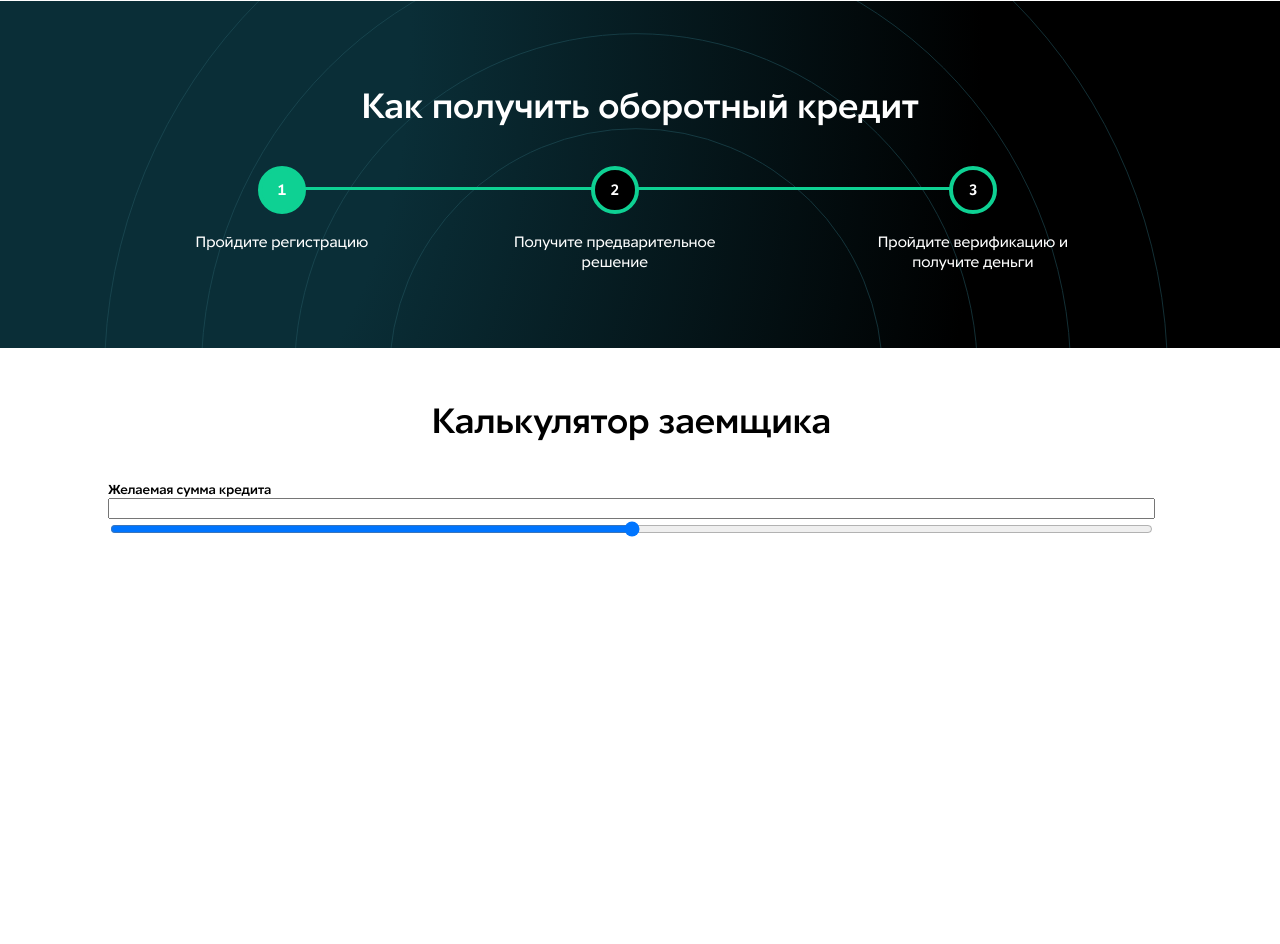
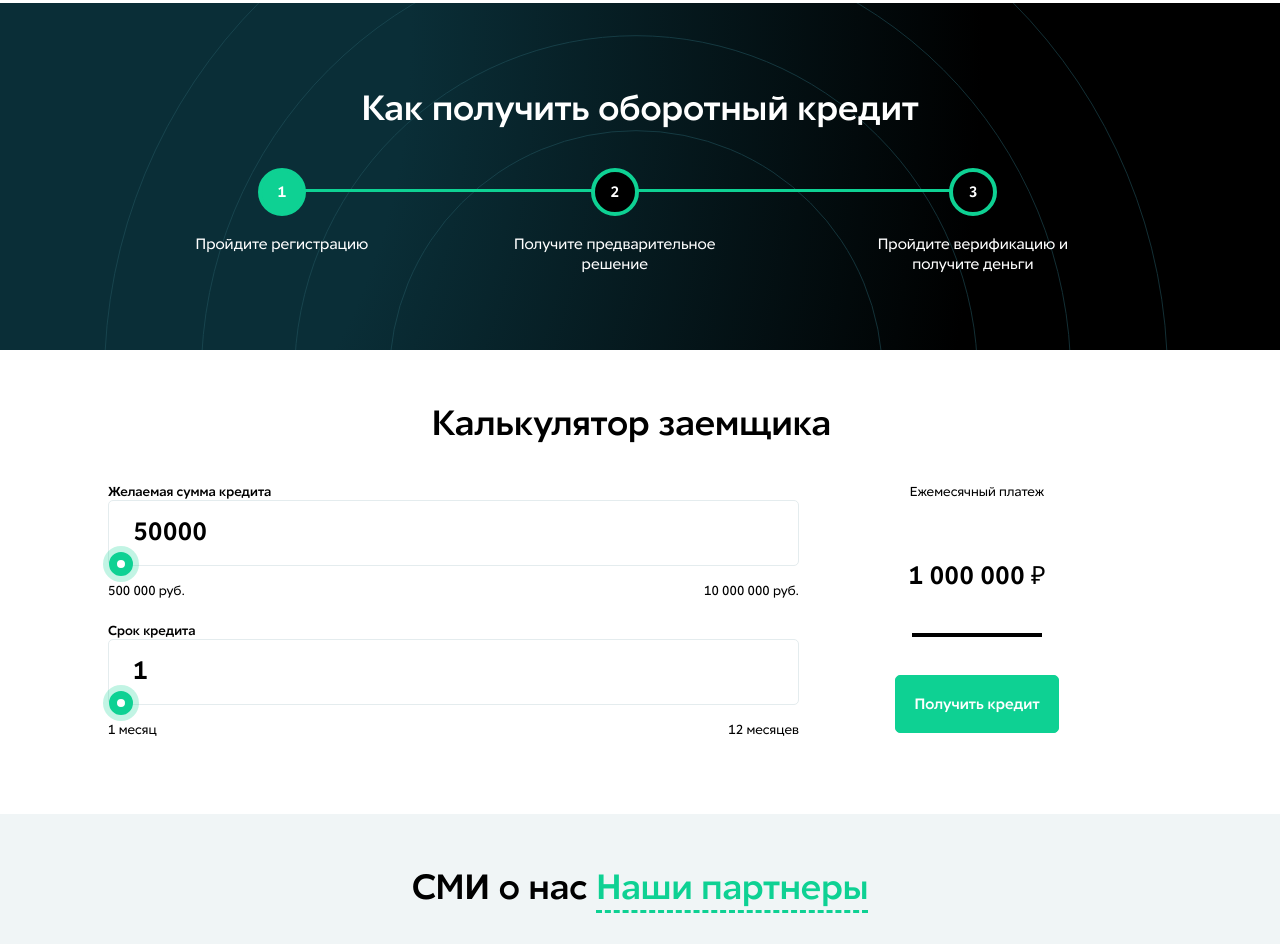
Before and after one commit to Aksultan/jetlend, a plain HTML site: page index.html in a window 1280 px wide. Shown: the part 1228-2172 px from the top of the page. Drawn offline with Linux system fonts and the light colour scheme.

Commit message:
feat: add section calculator

```diff
--- a/index.html
+++ b/index.html
@@ -48,7 +48,7 @@
                            <li>Срок до 12 месяцев</li>
                         </ul>
                     </div>
-                    <button class="section-about-btn">
+                    <button class="section-about-btn btn">
                         Получить кредит
                     </button>
                 </div>
@@ -99,14 +99,26 @@
                     <h2>Калькулятор заемщика</h2>
                     <div class="calculator">
                         <div class="calculator-left-side">
-                            <label for="sum">
-                                Желаемая сумма кредита
-                            </label>
-                            <input type="number" id="sum"/>
-                            <input type="range" min="500000" max="10000000" step="10000">
+                            <div class="range-sum">
+                                <label for="sum">
+                                    Желаемая сумма кредита
+                                </label>
+                                <input type="number" value="50000" id="sum" min="50000" max="1000000"/>
+                                <input type="range" id="sumrange" value="50000" min="500000" max="10000000" step="100000">
+                            </div>
+                            <div class="range-month">
+                                <label for="months">
+                                    Срок кредита
+                                </label>
+                                <input type="number" id="months" value="1" min="1" max="12"/>
+                                <input type="range" id="summonths" value="1" min="1" max="12" step="1">
+                            </div>
                         </div>
                         <div class="calculator-right-side">
-
+                            <h5>Ежемесячный платеж</h4>
+                            <h4>1 000 000 <span>₽</span></h5>
+                                <hr/>
+                            <button>Получить кредит</button>
                         </div>
                     </div>
                 </div>
@@ -145,4 +157,22 @@
             </section>
         </main>
     </body>
+    <script>
+        document.getElementById("sumrange").addEventListener("input", function(){
+            let that = this;
+            colorTransition(that);
+            document.getElementById("sum").value = this.value;
+        });
+
+        document.getElementById("summonths").addEventListener("input", function(){
+            let that = this;
+            colorTransition(that);
+            document.getElementById("months").value = this.value;
+        });
+
+        function colorTransition(that) {
+            var value = (that.value-that.min)/(that.max-that.min)*100
+            that.style.background = 'linear-gradient(to right, #0ED193 0%, #0ED193 ' + value + '%, transparent ' + value + '%, transparent 100%)'
+        };
+    </script>
 </html>
--- a/master.css
+++ b/master.css
@@ -97,16 +97,17 @@ button{
     color: var(--primary);
     min-width: 138px;
     outline: none;
-    border: none;
+    border: 1px solid var(--secondary);
     border-radius: 5px;
     font: 15px RedRingMedium;
+    transition: 0.3s;
 }
-/*
-button:hover{
+
+.btn:hover{
     cursor: pointer;
     border: 1px solid var(--secondary);
     background-color: transparent;
-} */
+}
 
 .login-btn{
     padding:13px 35px 15px 34px;
@@ -327,13 +328,16 @@ h2{
     animation: grow 2s infinite;
 }
 
+.calculator{
+    display: flex;
+}
+
 .section-calculator{
     position: relative;
 }
 
 .wrapper-section-calculator{
     padding: 50px 125px 81px 108px;
-    height: 476px;
     background: var(--primary);
 }
 
@@ -361,8 +365,159 @@ h2{
 
 .calculator-left-side{
     display: flex;
+    position: relative;
     flex-direction: column;
     font: 13px RedRingMedium;
+    width: 66%;
+}
+
+/* .calculator-left-side>div{
+    min-height: 122px;
+} */
+
+.calculator-left-side input{
+    width: 100%;
+}
+
+input[type="number"]{
+    border: 1px solid #E4ECEE;
+    border-radius: 5px;
+    padding: 14px 24px 17px 24px;
+    font: 25px RedRingMedium;
+    color: var(--tertiary);
+}
+
+input[type="number"] {
+    -moz-appearance: textfield;
+}
+
+input::-webkit-inner-spin-button {
+    -webkit-appearance: none;
+    margin: 0;
+}
+
+input[type=range]::-webkit-slider-thumb{
+    -webkit-appearance: none;
+    position: relative;
+    top: -13px;
+    width: 7px;
+    height: 7px;
+    padding: 4px;
+    border: 8px solid var(--secondary);
+    background-color: var(--primary);
+    border-radius:50%;
+    box-shadow: 0 0 0 6px #0ed19340;
+}
+
+input[type=range]::-webkit-slider-thumb:hover{
+    border-color: hsla(161, 87%, 44%, 0.692);
+    cursor: pointer;
+}
+
+input[type=range]::-webkit-slider-runnable-track{
+    height: 2px;
+    background: transparent;
+}
+
+input:focus{
+    outline: none;
+}
+
+.range{
+    position: relative;
+}
+
+input[type=range]{
+    background: transparent;
+    -webkit-appearance: none;
+    -ms-progress-appearance: none;
+    -moz-appearance: none;
+}
+
+input[type="range"]{
+    position: absolute;
+    border-bottom-left-radius: 5px;
+    border-bottom-right-radius: 5px;
+    left: -0.2%;
+    bottom: -4%;
+}
+
+.range-sum, .range-month{
+    position: relative;
+}
+
+.range-month{
+    margin-top: 56px;
+}
+
+label{
+    margin-bottom: 12px;
+}
+
+.range-sum::before{
+    content: '500 000 руб.';
+    position: absolute;
+    bottom: -40%;
+    left: 0;
+    font: 13px RedRingRegular;
+}
+
+.range-sum::after{
+    content: '10 000 000 руб.';
+    position: absolute;
+    bottom: -40%;
+    right: 0;
+    font: 13px RedRingRegular;
+}
+
+.range-month::before{
+    content: '1 месяц';
+    position: absolute;
+    bottom: -40%;
+    left: 0;
+    font: 13px RedRingRegular;
+}
+
+.range-month::after{
+    content: '12 месяцев';
+    position: absolute;
+    bottom: -40%;
+    right: 0;
+    font: 13px RedRingRegular;
+}
+
+.calculator-right-side{
+    display: flex;
+    justify-content: center;
+    align-items: center;
+    flex-direction: column;
+    flex-grow: 2;
+}
+
+h5{
+    font: 13px RedRingRegular;
+    margin: 0 0 46px;
+}
+
+h4{
+    font: 25px RedRingMedium;
+    margin: 11px 0 33px;
+}
+
+h4 span{
+    font-family: Robotto;
+}
+
+.calculator-right-side button{
+    padding: 18px;
+}
+
+hr{
+    height: 4px;
+    background: var(--tertiary);
+    width: 130px;
+    border: none;
+    margin-bottom: 38px;
 }
 
 a{
@@ -389,6 +544,7 @@ a{
     width: 169px;
     height: 121px;
     background: var(--primary);
+    transition: 0.3s;
 }
 
 .section-partners-list-item img{
```
Also changed, not shown: assets/images/elipse.svg (added), assets/images/table.png (added).
